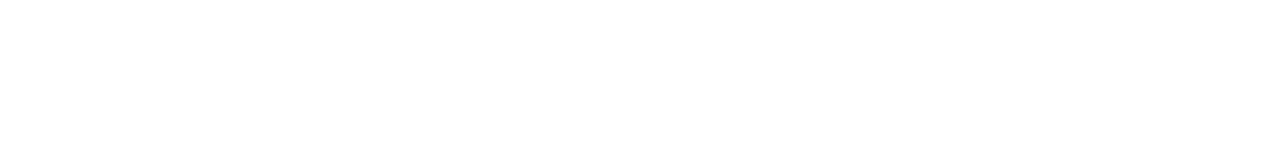
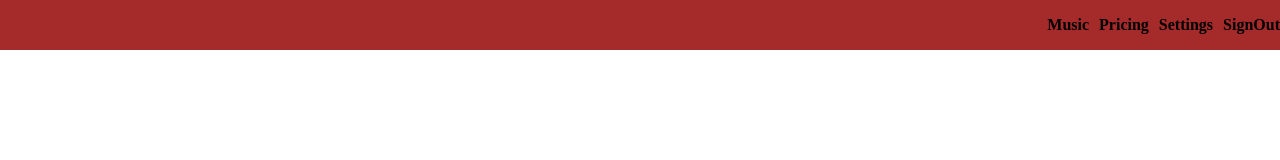
Before and after one commit to nyagaka5/login-signup, a plain HTML site: page homepage.html in a window 1280 px wide. Drawn offline with Linux system fonts and the light colour scheme.

Commit message:
Virocroft

```diff
--- /dev/null
+++ b/home.css
@@ -0,0 +1,33 @@
+body{
+    margin: 0;
+    padding: 0;
+}
+
+header{
+   position: fixed;
+    right: 0;
+    width: 100%;
+
+    background-color: brown;
+
+
+}
+
+.nav1{
+    position: relative;
+    display: flex;
+    justify-content: space-between;
+    align-items: center;
+}
+
+.nav-links{
+    list-style: none;
+    display: flex;
+    gap: 10px;
+}
+
+.nav-links a{
+    text-decoration: none;
+    color: black;
+    font-weight: 700;
+}
--- a/homepage.html
+++ b/homepage.html
@@ -3,9 +3,25 @@
 <head>
     <meta charset="UTF-8">
     <meta name="viewport" content="width=device-width, initial-scale=1.0">
+    <link rel="stylesheet" href="home.css">
     <title>Document</title>
 </head>
 <body>
+    <header>
+        <div class="nav1">
+            <div class="logo">
 
+            </div>
+            <nav class="navigation">
+        <ul class="nav-links">
+                <li><a href="#">Music</a></li>
+               <li><a href="#">Pricing</a></li>
+               <li><a href="#">Settings</a></li>
+                <li><a href="#">SignOut</a></li>
+        </ul>
+            </nav>
+        </div>
+
+    </header>
 </body>
 </html>
--- a/style.css
+++ b/style.css
@@ -23,15 +23,19 @@ header{
     position: fixed;
     height: 100px;
     top: 0;
-    right: 0;
-    left: 0;
+
+    width: 100%;
+
+
+    z-index: 999;
+
+}
+
+.first-section{
+    position: relative;
     display: flex;
-    width: 100%;
-    padding: 20px 100px;
     justify-content: space-between;
     align-items: center;
-    z-index: 999;
-
 }
 
 .navigation a {
@@ -43,6 +47,17 @@ header{
    font-weight: 700;
    font-size: 1.1em;
 
+
+}
+
+.nav-links{
+    list-style: none;
+    display: flex;
+    gap: 10px;
+}
+
+.nav-links a{
+    font-weight: 700;
 }
 
 .navigation a::after{
```
Also changed, not shown: index.html (+13 -9 lines).
